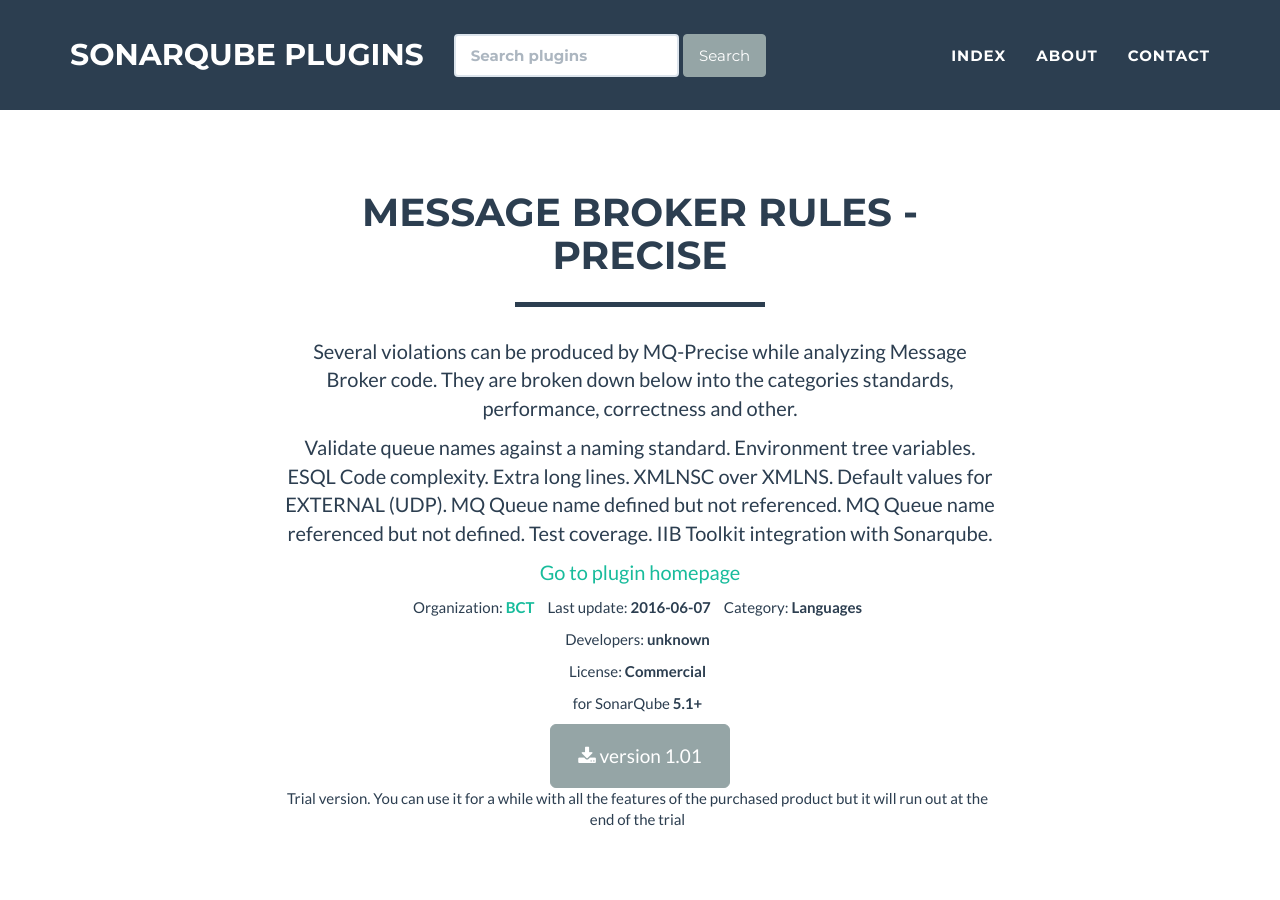
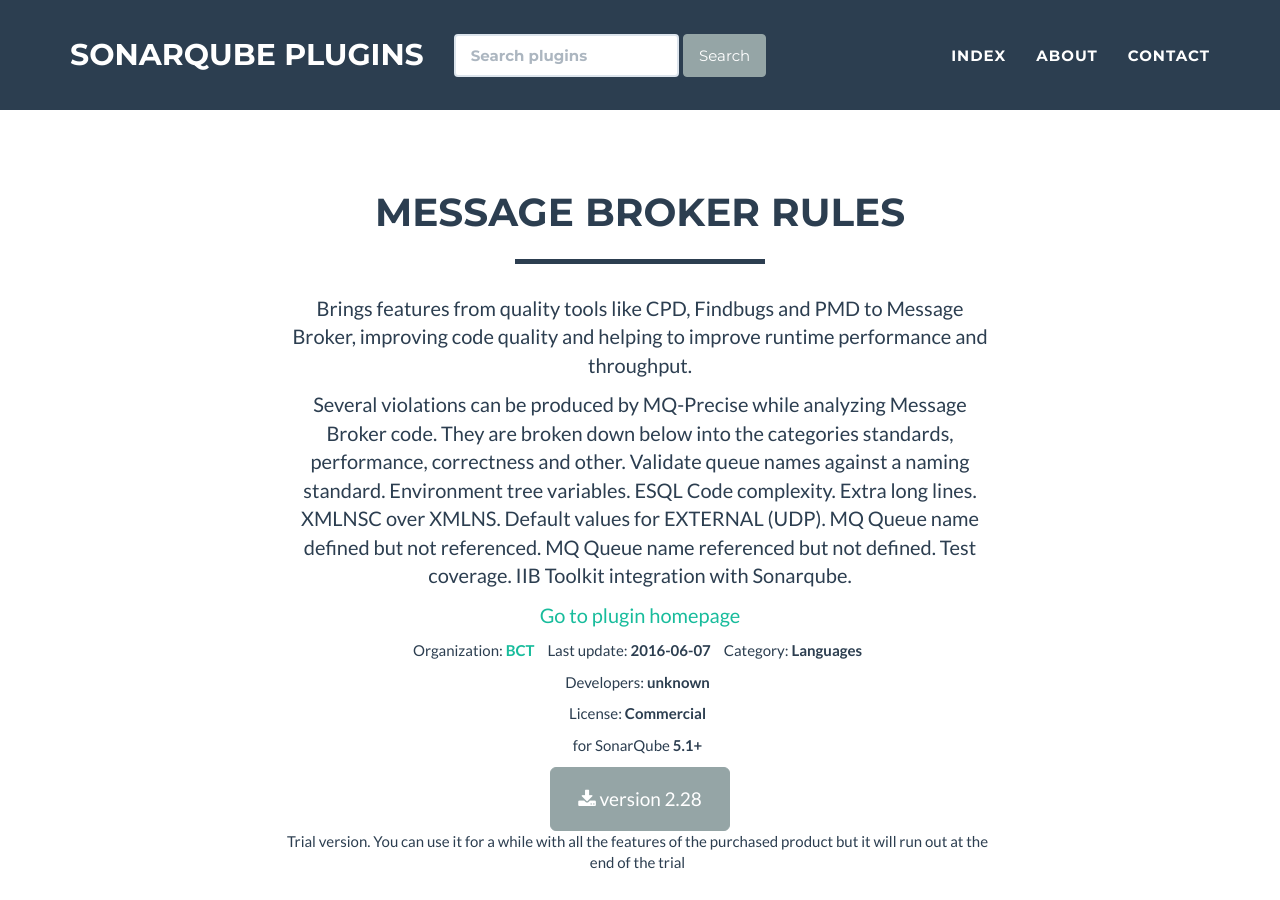
Before and after one commit to sonarplugins/sonarplugins.github.io, a Jekyll site: the page built from _posts/2016-06-07-mbprecise.markdown, in a window 1280 px wide and 900 px high. Built offline with Jekyll 4.4.1, drawn with Linux system fonts in a browser that asks for light colours; comment, search, counter and statistics services are not loaded.

Commit message:
Fixed download link and description.
It was copy pasted from sterling

```diff
--- a/_posts/2016-06-07-mbprecise.markdown
+++ b/_posts/2016-06-07-mbprecise.markdown
@@ -1,17 +1,18 @@
 ---
-title: Message Broker Rules - Precise
+title: Message Broker Rules
 layout: plugin
-homepage: http://bettercodingtools.com/sterling-rules
+homepage: http://bettercodingtools.com/mb-rules
 organization: BCT
 organization_url: http://bettercodingtools.com
-download_url: https://www.dropbox.com/s/lt6lwb3ayb8umz9/S-precise-sonarplugin-1.01-trial.jar?dl=0
-download_version: 1.01
+download_url: https://www.dropbox.com/s/4bp3p567wfhb0yr/MB-precise-sonarplugin-2.28.jar?dl=0
+download_version: 2.28
 download_description: Trial version. You can use it for a while with all the features of the purchased product but it will run out at the end of the trial
 download_date: 2016-06-07
 license: Commercial
 developers: unknown
 sonarqube_version: 5.1+
 category: Languages
-description: Several violations can be produced by MQ-Precise while analyzing Message Broker code. They are broken down below into the categories standards, performance, correctness and other.
-details: Validate queue names against a naming standard. Environment tree variables. ESQL Code complexity. Extra long lines. XMLNSC over XMLNS. Default values for EXTERNAL (UDP). MQ Queue name defined but not referenced. MQ Queue name referenced but not defined. Test coverage. IIB Toolkit integration with Sonarqube.
+description: Brings features from quality tools like CPD, Findbugs and PMD to Message Broker, improving code quality and helping to improve runtime performance and throughput.
+details: Several violations can be produced by MQ-Precise while analyzing Message Broker code. They are broken down below into the categories standards, performance, correctness and other. Validate queue names against a naming standard. Environment tree variables. ESQL Code complexity. Extra long lines. XMLNSC over XMLNS. Default values for EXTERNAL (UDP). MQ Queue name defined but not referenced. MQ Queue name referenced but not defined. Test coverage. IIB Toolkit integration with Sonarqube.
+
 ---
```
